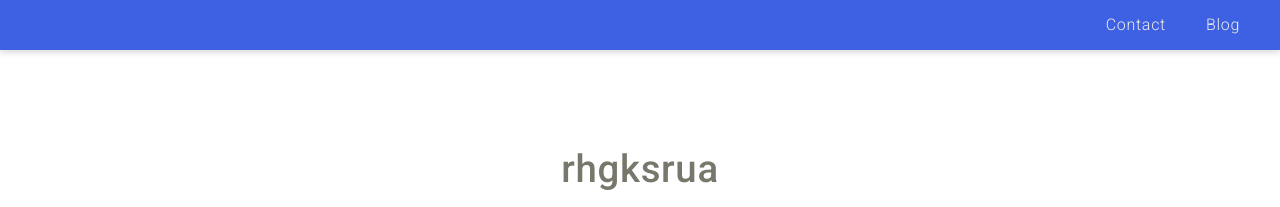
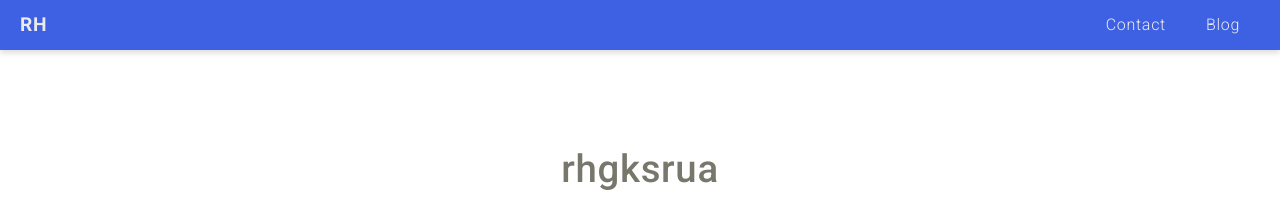
Before and after one commit to rhgksrua/rhgksrua.github.io, a Jekyll site: the page built from index.html, in a window 1280 px wide. Shown: the top 207 px of the page. Built offline with Jekyll 4.4.1, drawn with Linux system fonts in a browser that asks for light colours; nearby versions of some CDN libraries.

Commit message:
more css

```diff
--- a/_layouts/default.html
+++ b/_layouts/default.html
@@ -17,11 +17,9 @@
                 <p class='items home'><a href="/">Home</a></p>
             </nav>
         </header>
-
         <div class='post-container'>
             {{ content }}
         </div>
-
         <footer>
             <article>
                 <h3>By RH</h3>
--- a/index.html
+++ b/index.html
@@ -18,8 +14,9 @@
     </head>
     <body>
         <nav>
+            <p class='title'>RH</p>
             <p class='blog'><a href='/blog'>Blog</a></p>
-            <p class='contact'>Contact</p>
+            <p class='contact'><a id='contact'>Contact</a></p>
         </nav>
         <div class='contact-container'>
             <div class='close'></div>
--- a/resources/css/blog.scss
+++ b/resources/css/blog.scss
@@ -7,7 +7,15 @@
 @import url(http://fonts.googleapis.com/css?family=Vollkorn:400,400italic,700,700italic&subset=latin);
 @import url(https://fonts.googleapis.com/css?family=Roboto);
 
+html {
+    position: relative;
+    height: 100%;
+}
 
+body {
+    position:relative;
+    min-height: 100%;
+}
 
 nav {
     height: 50px;
@@ -38,6 +46,7 @@
     margin-top: 100px;
     margin-right: auto;
     margin-left: auto;
+    padding-bottom: 100px;
     width: 80%;
     h1 {
         margin: 20px;
@@ -96,18 +105,22 @@
         border-left: 0;
         border-right: 0;
     }
-    p#heart{
-        font-size: 2em;
-        line-height: 1;
-        text-align: center;
-        color: #ccc;
-    }
-    .red {
-        color:#B50000;
-    }
     em {
         font-weight: 700;
     }
+}
+
+footer {
+    font-family: 'Roboto', sans-serif;
+    position: absolute;
+    height: 30px;
+    line-height: 30px;
+    right: 0;
+    left: 0;
+    bottom: 0;
+    background-color: #585858;
+    color: #EBEBEB;
+    text-align: center;
 }
 
 @media (max-width: 600px) {
--- a/resources/css/main.scss
+++ b/resources/css/main.scss
@@ -91,13 +91,19 @@
         padding-right: 40px;
         float: right;
         line-height: 50px;
-        cursor: pointer;
         color: $nav-text;
         a {
             text-decoration: none;
             color: inherit;
+            cursor: pointer;
         }
+    }
+    p.title {
+        padding-left: 20px;
+        font-weight: 700;
+        font-size: 1.2em;
 
+        float: left;
     }
 }
 
@@ -252,6 +258,29 @@
     float: left;
 }
 
+// post list css
+.posts {
+    h1 {
+        margin-bottom: 30px;
+    }
+    margin-right: auto;
+    margin-left: auto;
+    margin-top: 100px;
+    width: 80%;
+
+    .post {
+        padding: 10px 0;
+        a {
+        }
+        .post-date {
+            font-size: 0.8em;
+        }
+    }
+}
+
+
+
+
 @media (max-width: 650px) {
     body {
     }
--- a/resources/js/main.js
+++ b/resources/js/main.js
@@ -3,7 +3,7 @@
     console.log('closing contact');
 });
 
-$('.contact').click(function(e) {
+$('#contact').click(function(e) {
     $('.contact-container').addClass('show');
     console.log('open contact');
 });
```
Also changed, not shown: other parts of index.html (+0 -4 lines), _posts/2016-03-28-jekyll-and-rouge.md (added, +8 -0 lines), _posts/2016-03-31-es2015-export.md (+1 -1 lines), blog/index.html (+18 -10 lines). Lines whose indentation alone changed are shown as unchanged.
